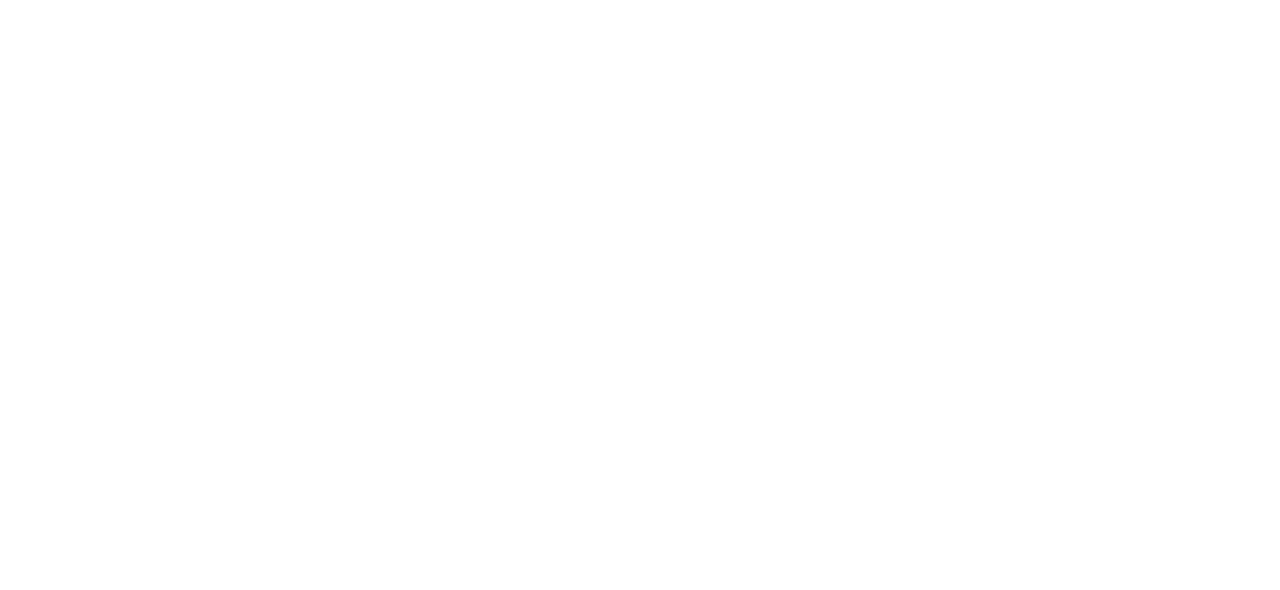
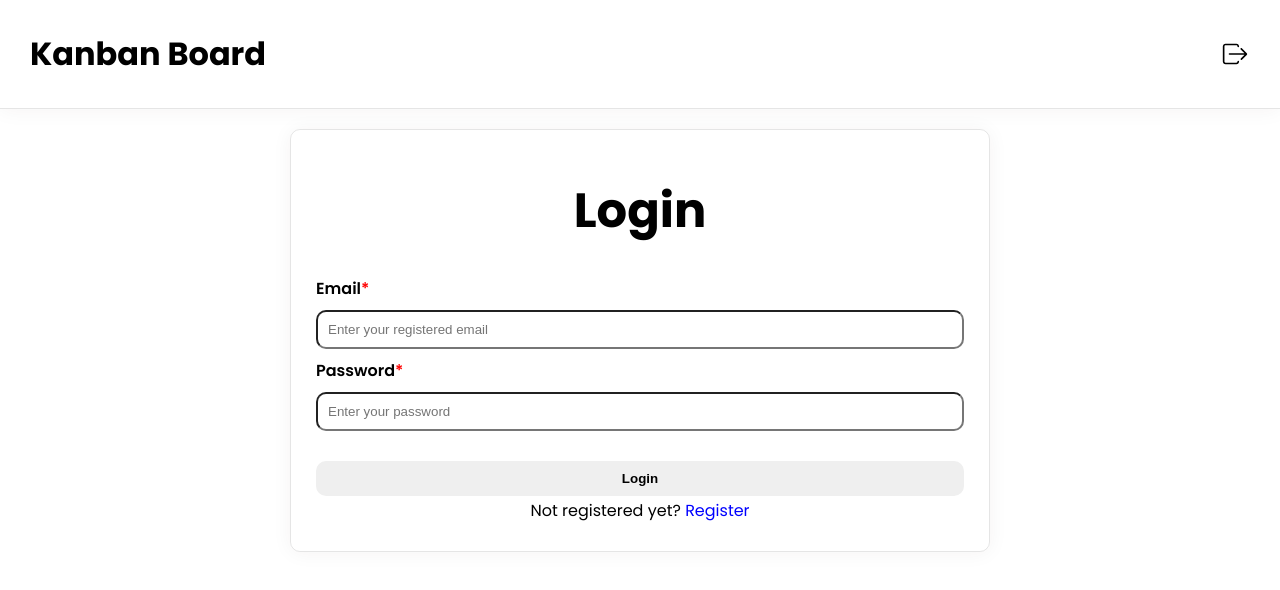
Before and after one commit to sachin973/kanban_board, a React (Create React App) app: page / in a window 1280 px wide. Shown: the top 590 px of the page. Built offline with nearby package versions, Linux system fonts and the light colour scheme.

Commit message:
kanban code

```diff
--- a/src/App.js
+++ b/src/App.js
@@ -12,7 +12,7 @@
       <Toaster />
       <Router>
         <Switch>
-          <Route path="/login" component={Login} />
+          <Route path="/" component={Login} />
           <Route path="/register" component={Register} />
           <Route path="/kanban" component={Kanban} />
         </Switch>
--- a/src/view/auth/login.js
+++ b/src/view/auth/login.js
@@ -28,7 +28,7 @@
                 <h1>Kanban Board</h1>
                 <IoIosLogOut className="app_nav_logout" onClick={() => {
                     window.localStorage.clear();
-                    history.push("/login");
+                    history.push("/");
                     toast.success("Logout successfully");
                 }} />
             </div>
--- a/src/view/auth/register.js
+++ b/src/view/auth/register.js
@@ -60,7 +60,7 @@
                     <button className="auth_button" onClick={handleRegister}>
                         Register
                     </button>
-                    <p className="auth_not_registered">Already have an account! <span onClick={() => history.push("/login")}>Login</span></p>
+                    <p className="auth_not_registered">Already have an account! <span onClick={() => history.push("/")}>Login</span></p>
                 </div>
             </div>
         </>
--- a/src/view/pages/kanban.js
+++ b/src/view/pages/kanban.js
@@ -126,7 +126,7 @@
             <h1>Kanban Board</h1>
             <IoIosLogOut className="app_nav_logout" onClick={() => {
                 window.localStorage.clear();
-                history.push("/login");
+                history.push("/");
                 toast.success("Logout successfully");
             }} />
         </div>
```
